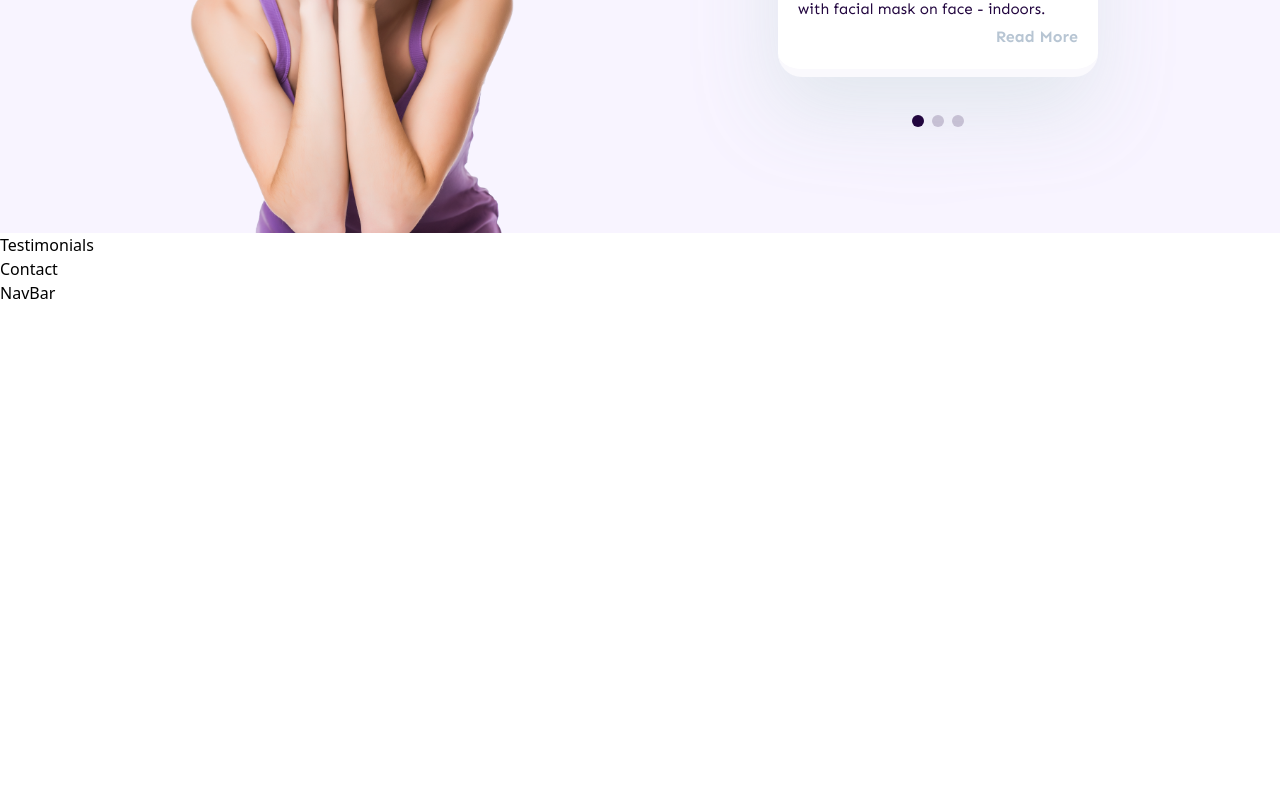
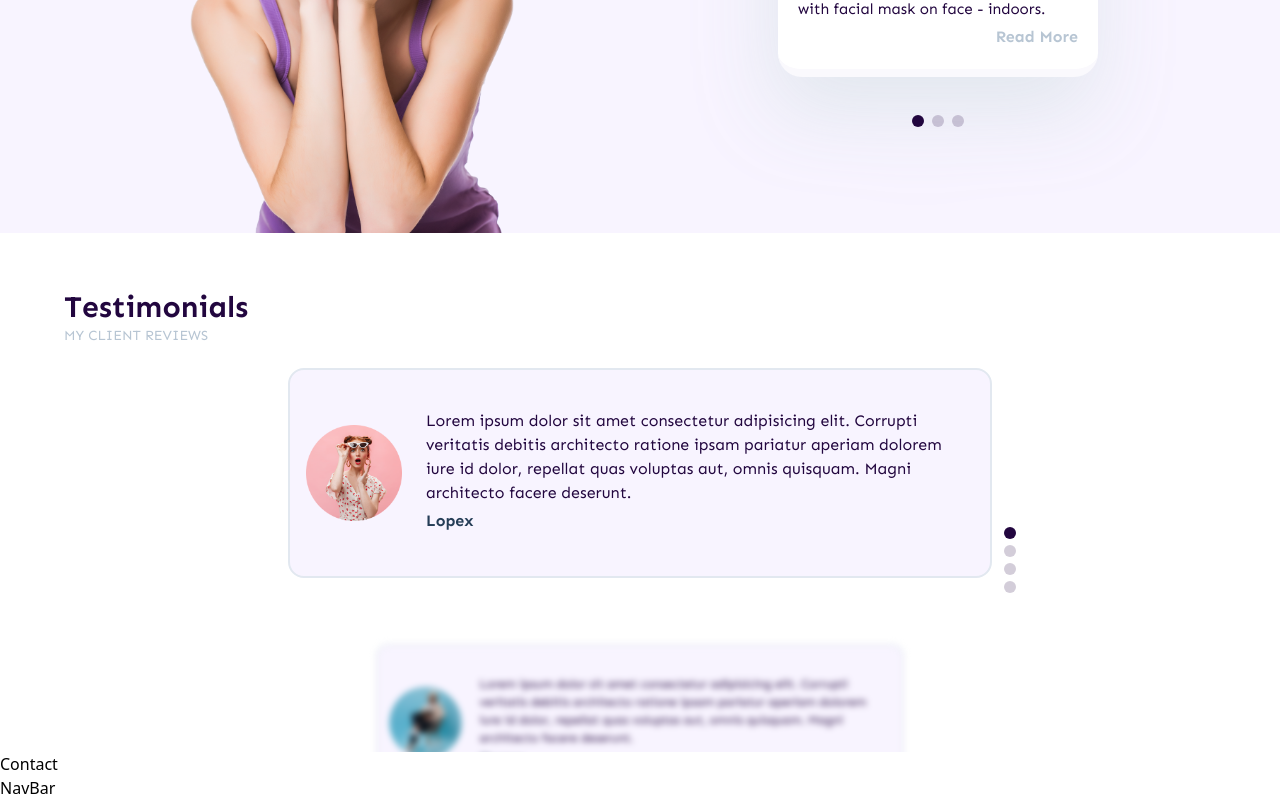
Before and after one commit to ValeraKaktotak/SPA-Agency-Animated-Website, a React (Vite) app: page / in a window 1280 px wide. Shown: the part 2107-2907 px from the top of the page. Before the commit the page ends 2412 px from the top, so only its background shows below. Built offline with nearby package versions, Linux system fonts and the light colour scheme.

Commit message:
done Testimonials section

```diff
--- a/src/Content.ts
+++ b/src/Content.ts
@@ -15,6 +15,11 @@ import project1 from '@/assets/images/Projects/img1.png'
 import project2 from '@/assets/images/Projects/img2.png'
 import project3 from '@/assets/images/Projects/img3.png'
 import person_project from '@/assets/images/Projects/person.png'
+
+import avatar1 from '@/assets/images/Testimonials/avatar1.png'
+import avatar2 from '@/assets/images/Testimonials/avatar2.png'
+import avatar3 from '@/assets/images/Testimonials/avatar3.png'
+import avatar4 from '@/assets/images/Testimonials/avatar4.png'
 
 //Types
 import type { Content } from '@/types/content'
@@ -119,5 +124,35 @@ export const content: Content = {
         image: project3
       }
     ]
+  },
+  testimonials: {
+    title: 'Testimonials',
+    subtitle: 'MY CLIENT REVIEWS',
+    testimonials_content: [
+      {
+        review:
+          'Lorem ipsum dolor sit amet consectetur adipisicing elit. Corrupti veritatis debitis architecto ratione ipsam pariatur aperiam dolorem iure id dolor, repellat quas voluptas aut, omnis quisquam. Magni architecto facere deserunt.',
+        img: avatar1,
+        name: 'Lopex'
+      },
+      {
+        review:
+          'Lorem ipsum dolor sit amet consectetur adipisicing elit. Corrupti veritatis debitis architecto ratione ipsam pariatur aperiam dolorem iure id dolor, repellat quas voluptas aut, omnis quisquam. Magni architecto facere deserunt.',
+        img: avatar2,
+        name: 'Thomas'
+      },
+      {
+        review:
+          'Lorem ipsum dolor sit amet consectetur adipisicing elit. Corrupti veritatis debitis architecto ratione ipsam pariatur aperiam dolorem iure id dolor, repellat quas voluptas aut, omnis quisquam. Magni architecto facere deserunt.',
+        img: avatar3,
+        name: 'Philips'
+      },
+      {
+        review:
+          'Lorem ipsum dolor sit amet consectetur adipisicing elit. Corrupti veritatis debitis architecto ratione ipsam pariatur aperiam dolorem iure id dolor, repellat quas voluptas aut, omnis quisquam. Magni architecto facere deserunt.',
+        img: avatar4,
+        name: 'Scott'
+      }
+    ]
   }
 }
--- a/src/components/Testimonials.tsx
+++ b/src/components/Testimonials.tsx
@@ -1,8 +1,63 @@
-import type { FC } from 'react'
+import { useState, type FC } from 'react'
 
-interface ITestimonials {}
+// Import Swiper React components
+import { Swiper, SwiperSlide } from 'swiper/react'
 
-const Testimonials: FC<ITestimonials> = ({}) => {
-  return <div>Testimonials</div>
+// import Swiper core and required modules
+import { Pagination } from 'swiper/modules'
+
+// Import Swiper styles
+import 'swiper/css'
+import 'swiper/css/pagination'
+
+//Content
+import { content } from '@/Content'
+
+const Testimonials: FC = () => {
+  const { testimonials } = content
+  const [activeIndex, setActiveIndex] = useState<number>(0)
+
+  return (
+    <section className='overflow-hidden'>
+      <div className='px-5 pt-14 md:container'>
+        <h2 data-aos='fade-down' className='title'>
+          {testimonials.title}
+        </h2>
+        <h4 data-aos='fade-down' className='subtitle'>
+          {testimonials.subtitle}
+        </h4>
+      </div>
+
+      <Swiper
+        data-aos='fade-left'
+        direction={'vertical'}
+        pagination={{ clickable: true }}
+        loop={true}
+        spaceBetween={40}
+        slidesPerView={1.7}
+        modules={[Pagination]}
+        onSlideChange={(e) => {
+          setActiveIndex(e.realIndex)
+        }}
+        className='mt-5 h-[30rem] max-w-3xl md:h-96'
+      >
+        {testimonials.testimonials_content.map((content, i) => (
+          <SwiperSlide key={i}>
+            <div
+              className={`mx-8 flex h-full flex-col items-center gap-6 rounded-2xl border-2 border-slate-200 bg-bg_light_primary p-4 md:flex-row ${activeIndex !== i && 'scale-75 blur-sm'}`}
+            >
+              <img className='h-24' src={content.img} alt={content.name} />
+              <div>
+                <p className='line-clamp-4 text-sm sm:text-base'>
+                  {content.review}
+                </p>
+                <h6>{content.name}</h6>
+              </div>
+            </div>
+          </SwiperSlide>
+        ))}
+      </Swiper>
+    </section>
+  )
 }
 export default Testimonials
```
Also changed, not shown: src/types/content.d.ts (+12 -0 lines).
